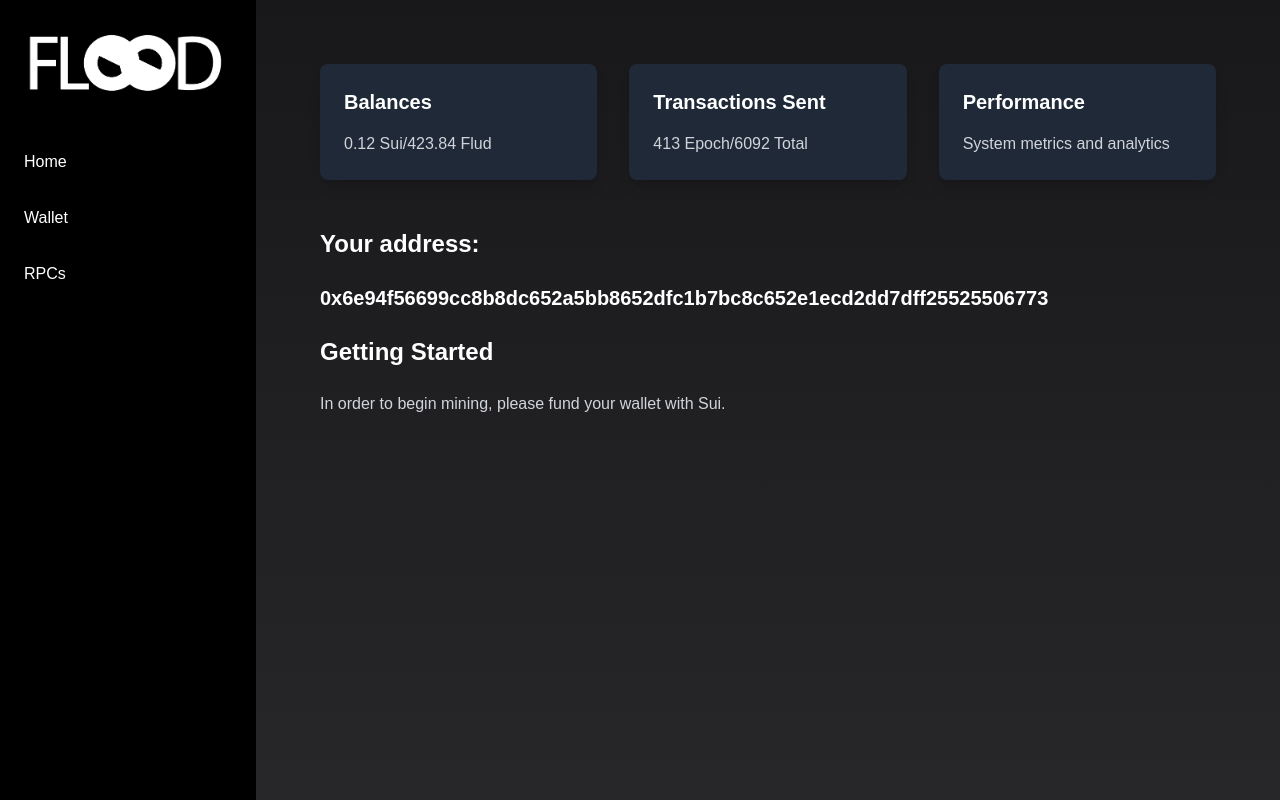
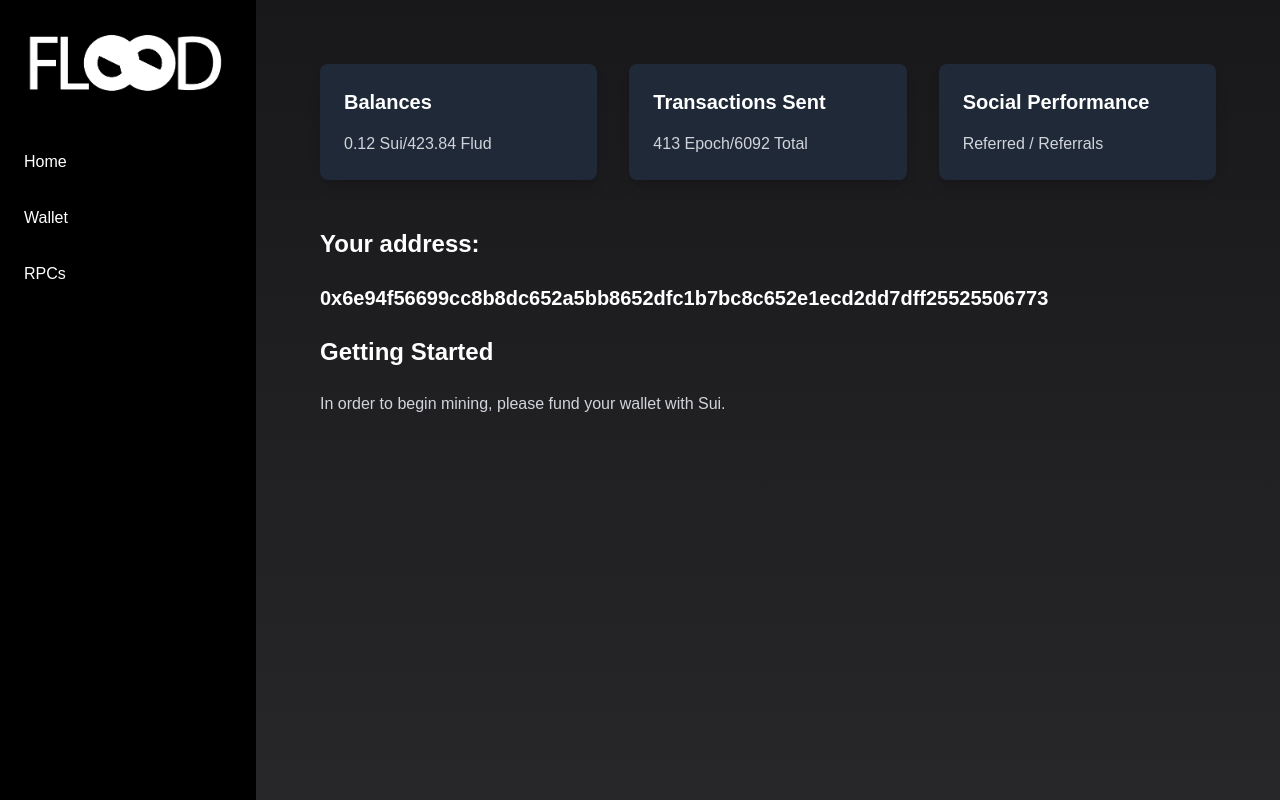
Before and after one commit to Hisense363/Flood, a Next.js app: page /app in a window 1280 px wide. Built offline with nearby package versions, Linux system fonts and the light colour scheme; a web font is replaced by a local one.

Commit message:
leaderboard text

```diff
--- a/app/app/page.tsx
+++ b/app/app/page.tsx
@@ -19,8 +19,8 @@ export default function AppLandingPage() {
             </div>
 
             <div className="bg-gray-800 p-6 rounded-lg shadow-lg">
-              <h2 className="text-xl font-semibold mb-4">Performance</h2>
-              <p className="text-gray-300">System metrics and analytics</p>
+              <h2 className="text-xl font-semibold mb-4">Social Performance</h2>
+              <p className="text-gray-300">Referred / Referrals</p>
             </div>
           </div>
 
```
